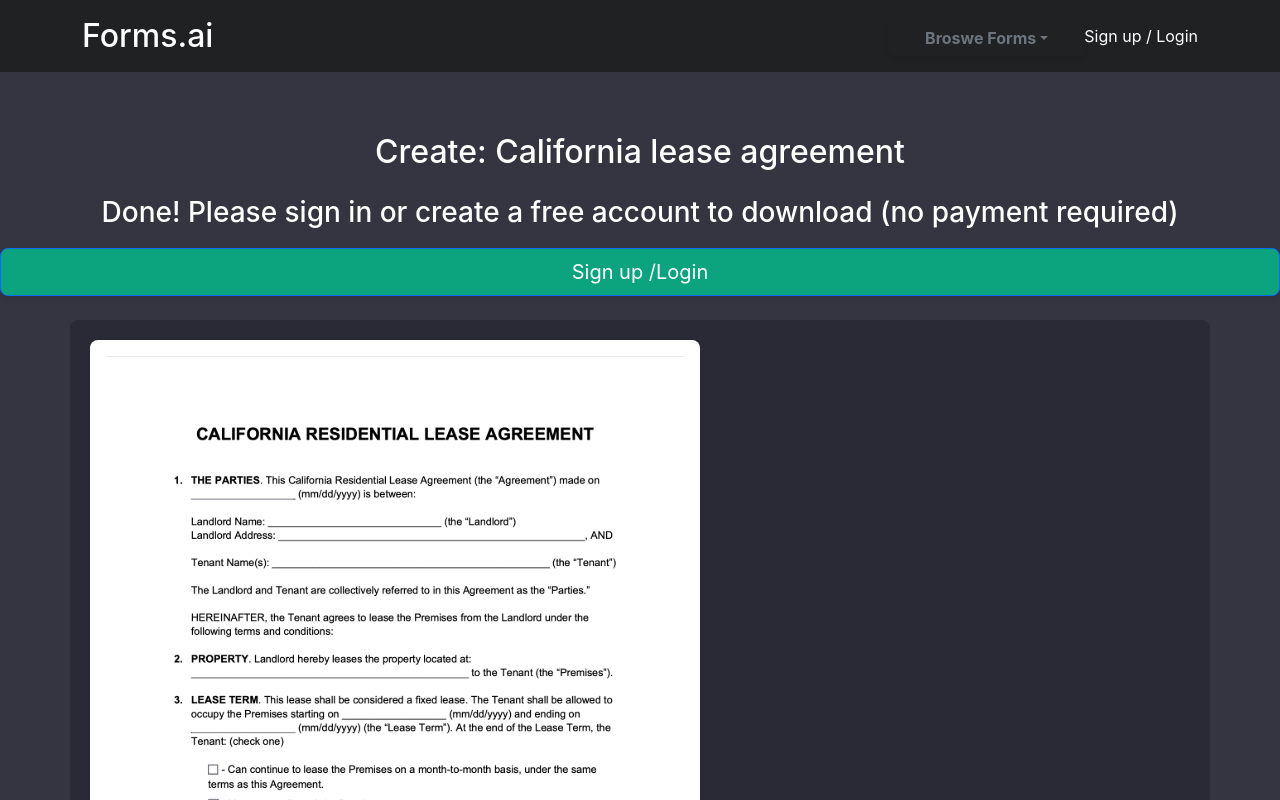
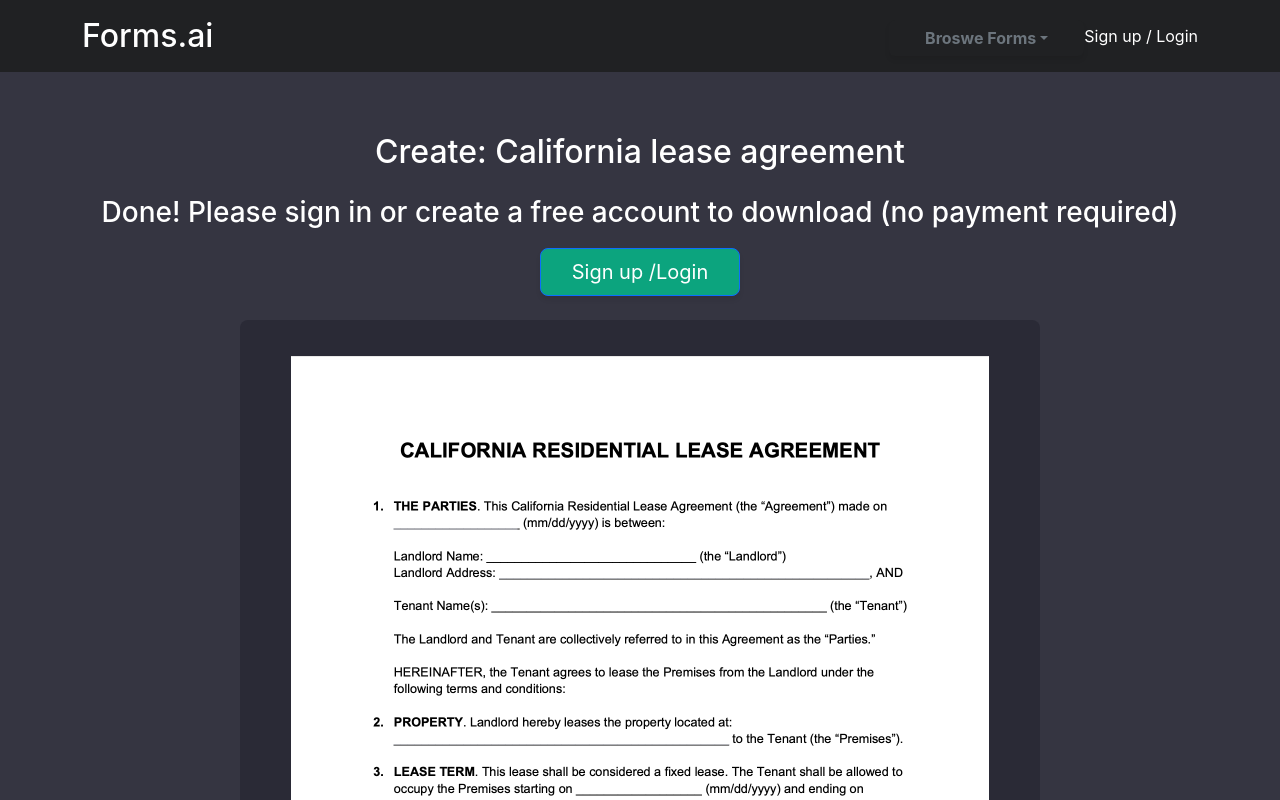
Before and after one commit to William-Boomer-Baker/e-forms, a Next.js app: page /document_preview in a window 1280 px wide. Shown: the top 800 px of the page. Built offline with nearby package versions, Linux system fonts and the light colour scheme.

Commit message:
Fix update redirect to demo preview page

```diff
--- a/pages/chatgbt_p1.js
+++ b/pages/chatgbt_p1.js
@@ -91,6 +91,10 @@ const ChatgbtP1 = ({ }) => {
 
       if (!response.ok) {
         throw new Error(`HTTP error! Status: ${response.status}`);
+      }
+
+      if(response.ok){
+        router.push('/verification_process?email='+email);
       }
 
       const data = await response.json();
--- a/pages/document_preview.js
+++ b/pages/document_preview.js
@@ -2,9 +2,13 @@ import React from "react";
 import HeaderBar from "../components/header";
 // import styles from '../styles/Home.module.css';
 import Image from 'next/image';
+import { useRouter } from "next/router";
 
 
 const documentPreview = () => {
+
+  const router = useRouter();
+
   return (
     <>
       <HeaderBar />
@@ -17,13 +21,13 @@ const documentPreview = () => {
         <p className="h3 lh-lg">
         Done! Please sign in or create a free account to download (no payment required)
         </p>
-        <button className="btn btn-primary  btn-lg mb-4" id="headerBtn-1">Sign up /Login</button>
+        <button className="btn btn-primary  btn-lg mb-4 w-200" id="headerBtn-1">Sign up /Login</button>
       </div>
 
-      <div className="middle-content-box-1 container text-center p-1 rounded-3 d-flex align-content-between flex-wrap">
+      <div className="middle-content-box-1 container text-center p-1 rounded-3 d-flex align-content-between flex-wrap w-800">
 
-        <div className="header-set-collections">
-        <div className="doct_preview_body_content1  m-3 p-3 rounded-3">
+        <div className="header-set-collections w-800">
+        <div className=" m-3 p-3 rounded-3">
 
           {/* <h2 className="text-center">test</h2> */}
           {/* <img src="Bitmap.svg" /> */}
--- a/styles/globals.css
+++ b/styles/globals.css
@@ -662,3 +662,11 @@ button:disabled {
 .header-login:hover{
   cursor: pointer;
 }
+
+.w-200{
+  width: 200px;
+}
+
+.w-800{
+  width: 800px;
+}
```
